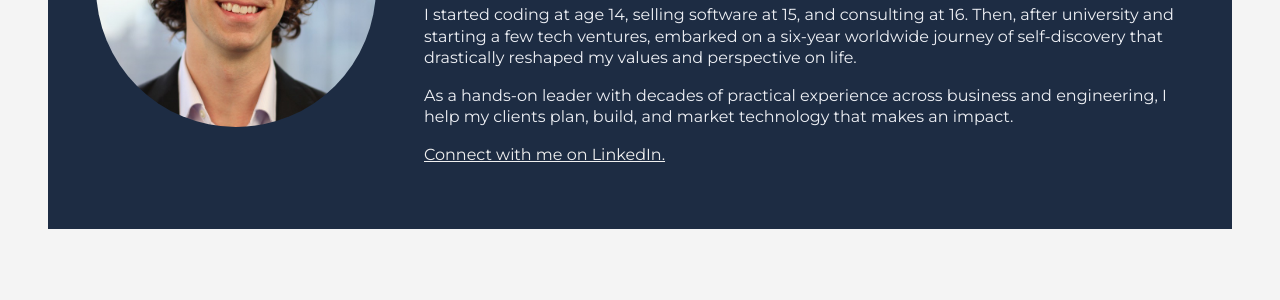
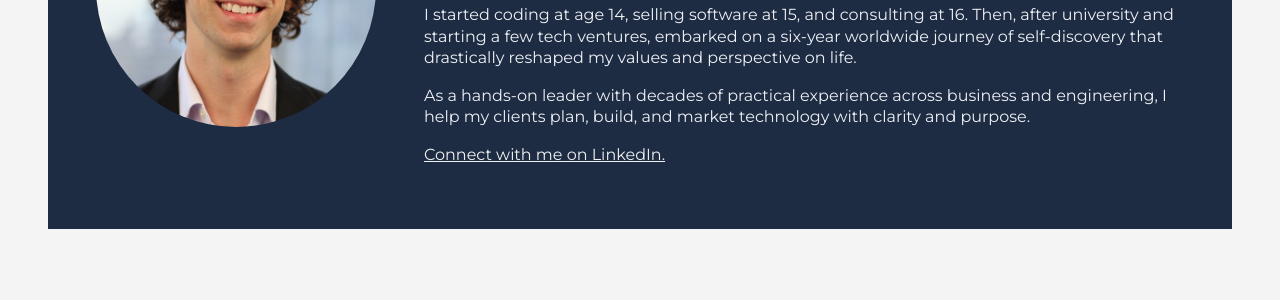
Before and after one commit to iostrategics/www, a Jekyll site: the page built from index.html, in a window 1280 px wide. Shown: the part 1348-1648 px from the top of the page. Built offline with Jekyll 4.4.1, drawn with Linux system fonts in a browser that asks for light colours.

Commit message:
Update index.html

```diff
--- a/index.html
+++ b/index.html
@@ -97,7 +97,7 @@ layout: main-page
 					and starting a few tech ventures, embarked on a six-year worldwide journey of self-discovery that
 					drastically reshaped my values and perspective on life.</p>
 				<p>As a hands-on leader with decades of practical experience across business and engineering, I help my
-					clients plan, build, and market technology that makes an impact.</p>
+					clients plan, build, and market technology with clarity and purpose.</p>
 				<p><a href="https://www.linkedin.com/in/perryonfire/" target="_blank">
 						Connect with me on LinkedIn.</a></p>
 			</div>
```
